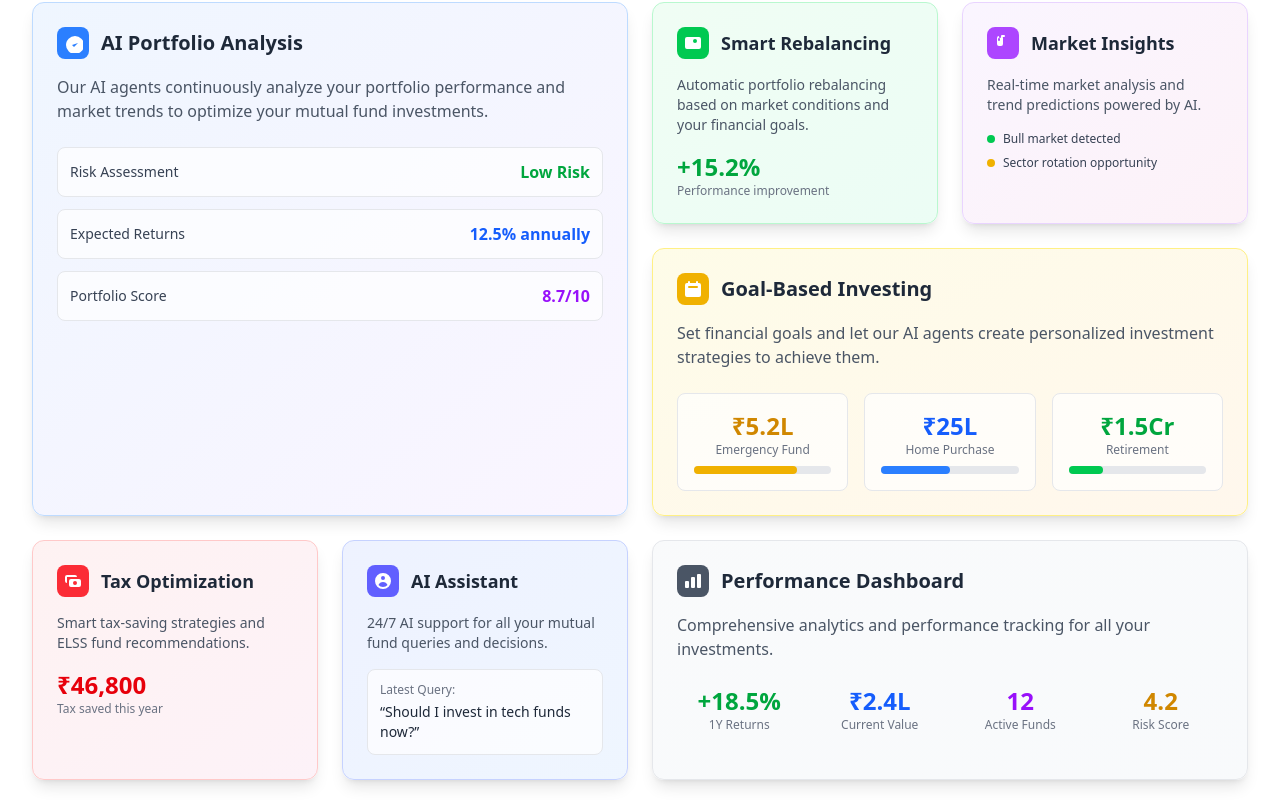
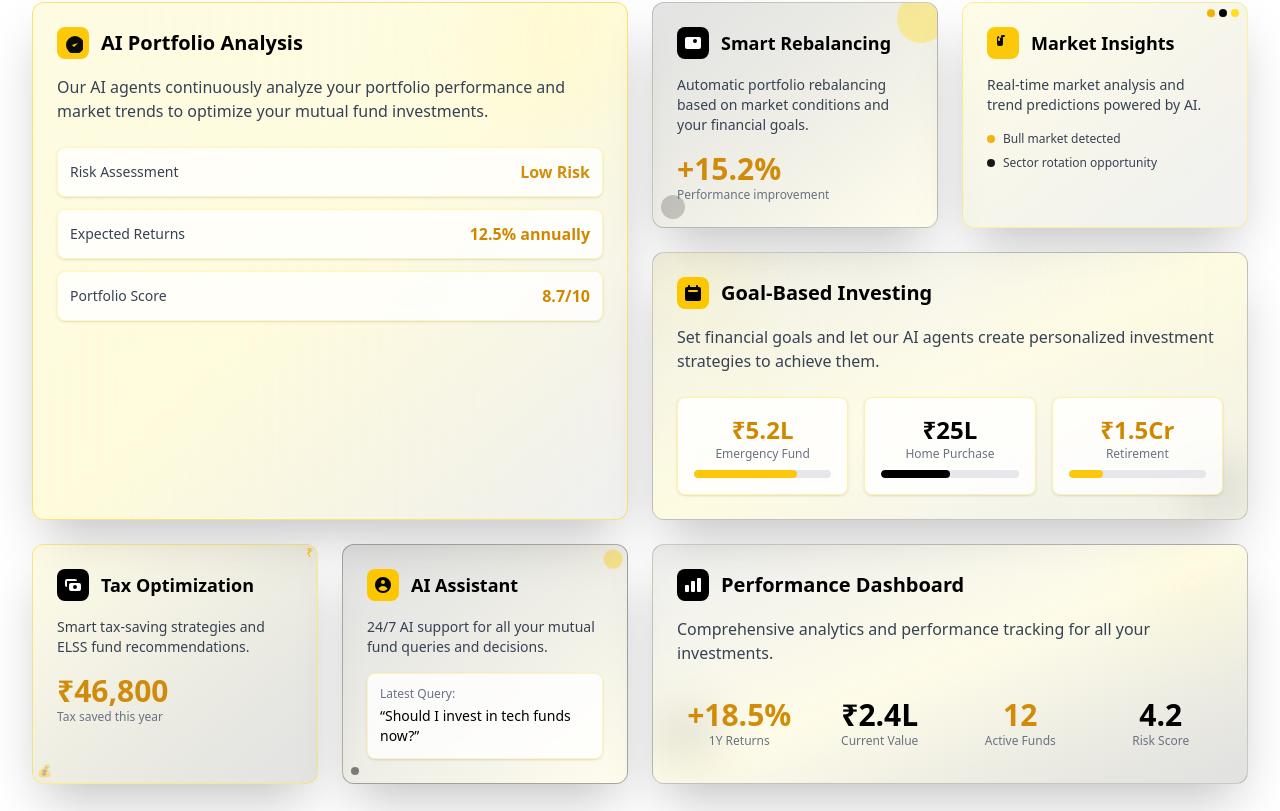
Before and after one commit to devleo10/springpad, a Next.js app: page / in a window 1280 px wide. Shown: the part 1229-2040 px from the top of the page. Built offline with nearby package versions, Linux system fonts and the light colour scheme.

Commit message:
Enhance BentoPage layout and styling with improved color schemes, animations, and responsive design elements

```diff
--- a/components/BentoPage.tsx
+++ b/components/BentoPage.tsx
@@ -2,11 +2,11 @@ import React from 'react'
 
 const BentoPage = () => {
   return (
-    <div className="min-h-screen text-gray-900 p-4 md:p-8">
+    <div className="min-h-screen bg-white text-black p-4 md:p-8 overflow-hidden">
       <div className="max-w-7xl mx-auto">
         {/* Header Section */}
         <div className="text-center mb-12">
-          <h1 className="text-4xl md:text-6xl font-bold mb-4 bg-gradient-to-r from-blue-600 to-purple-600 bg-clip-text text-transparent">
+          <h1 className="text-4xl md:text-6xl font-bold mb-4 bg-gradient-to-r from-yellow-400 via-yellow-500 to-yellow-600 bg-clip-text text-transparent animate-pulse">
             AI-Powered Mutual Funds
           </h1>
           <p className="text-gray-600 text-lg md:text-xl max-w-2xl mx-auto">
@@ -18,188 +18,234 @@ const BentoPage = () => {
         <div className="grid grid-cols-1 md:grid-cols-2 lg:grid-cols-4 gap-4 md:gap-6">
 
           {/* AI Portfolio Analysis - Large Card */}
-          <div className="lg:col-span-2 lg:row-span-2 bg-gradient-to-br from-blue-50 to-purple-50 rounded-xl p-6 border border-blue-200 hover:border-blue-300 transition-all duration-300 shadow-lg hover:shadow-xl">
+          <div className="lg:col-span-2 lg:row-span-2 bg-gradient-to-br from-yellow-50 via-yellow-100/50 to-black/5 rounded-xl p-6 border border-yellow-400/50 hover:border-yellow-500 transition-all duration-500 shadow-2xl hover:shadow-yellow-400/30 relative group overflow-hidden">
+            {/* Animated Background Pattern */}
+            <div className="absolute inset-0 bg-gradient-to-r from-yellow-100/30 to-transparent animate-pulse opacity-50"></div>
+            <div className="absolute top-0 right-0 w-32 h-32 bg-yellow-200/30 rounded-full blur-3xl animate-bounce"></div>
+
+            <div className="relative z-10">
               <div className="flex items-center mb-4">
-              <div className="w-8 h-8 bg-blue-500 rounded-lg flex items-center justify-center mr-3">
-                <svg className="w-5 h-5 text-white" fill="currentColor" viewBox="0 0 20 20">
+                <div className="w-8 h-8 bg-yellow-400 rounded-lg flex items-center justify-center mr-3 animate-pulse">
+                  <svg className="w-5 h-5 text-black" fill="currentColor" viewBox="0 0 20 20">
                     <path d="M9 12l2 2 4-4m6 2a9 9 0 11-18 0 9 9 0 0118 0z"/>
                   </svg>
                 </div>
-              <h3 className="text-xl font-semibold text-gray-800">AI Portfolio Analysis</h3>
+                <h3 className="text-xl font-semibold text-black group-hover:text-yellow-600 transition-colors duration-300">AI Portfolio Analysis</h3>
               </div>
-            <p className="text-gray-600 mb-6">
+              <p className="text-gray-700 mb-6 group-hover:text-gray-800 transition-colors duration-300">
                 Our AI agents continuously analyze your portfolio performance and market trends to optimize your mutual fund investments.
               </p>
               <div className="space-y-3">
-              <div className="flex justify-between items-center p-3 bg-white/70 rounded-lg border border-gray-200">
+                <div className="flex justify-between items-center p-3 bg-white/80 backdrop-blur-sm rounded-lg border border-yellow-300/30 hover:border-yellow-400/50 transition-all duration-300 hover:bg-white/90 shadow-sm">
                   <span className="text-sm text-gray-700">Risk Assessment</span>
-                <span className="text-green-600 font-semibold">Low Risk</span>
+                  <span className="text-yellow-600 font-semibold animate-pulse">Low Risk</span>
                 </div>
-              <div className="flex justify-between items-center p-3 bg-white/70 rounded-lg border border-gray-200">
+                <div className="flex justify-between items-center p-3 bg-white/80 backdrop-blur-sm rounded-lg border border-yellow-300/30 hover:border-yellow-400/50 transition-all duration-300 hover:bg-white/90 shadow-sm">
                   <span className="text-sm text-gray-700">Expected Returns</span>
-                <span className="text-blue-600 font-semibold">12.5% annually</span>
+                  <span className="text-yellow-600 font-semibold">12.5% annually</span>
                 </div>
-              <div className="flex justify-between items-center p-3 bg-white/70 rounded-lg border border-gray-200">
+                <div className="flex justify-between items-center p-3 bg-white/80 backdrop-blur-sm rounded-lg border border-yellow-300/30 hover:border-yellow-400/50 transition-all duration-300 hover:bg-white/90 shadow-sm">
                   <span className="text-sm text-gray-700">Portfolio Score</span>
-                <span className="text-purple-600 font-semibold">8.7/10</span>
+                  <span className="text-yellow-600 font-semibold">8.7/10</span>
+                </div>
               </div>
             </div>
           </div>
 
           {/* Smart Rebalancing */}
-          <div className="bg-gradient-to-br from-green-50 to-emerald-50 rounded-xl p-6 border border-green-200 hover:border-green-300 transition-all duration-300 shadow-lg hover:shadow-xl">
+          <div className="bg-gradient-to-br from-black/10 to-yellow-100/30 rounded-xl p-6 border border-black/20 hover:border-yellow-500 transition-all duration-500 shadow-2xl hover:shadow-yellow-400/30 relative group overflow-hidden">
+            {/* Moving Elements */}
+            <div className="absolute -top-2 -right-2 w-12 h-12 bg-yellow-300/40 rounded-full animate-spin"></div>
+            <div className="absolute bottom-2 left-2 w-6 h-6 bg-black/20 rounded-full animate-pulse"></div>
+
+            <div className="relative z-10">
               <div className="flex items-center mb-4">
-              <div className="w-8 h-8 bg-green-500 rounded-lg flex items-center justify-center mr-3">
-                <svg className="w-5 h-5 text-white" fill="currentColor" viewBox="0 0 20 20">
+                <div className="w-8 h-8 bg-black rounded-lg flex items-center justify-center mr-3 group-hover:bg-yellow-400 transition-all duration-300">
+                  <svg className="w-5 h-5 text-white group-hover:text-black" fill="currentColor" viewBox="0 0 20 20">
                     <path d="M4 4a2 2 0 00-2 2v8a2 2 0 002 2h12a2 2 0 002-2V6a2 2 0 00-2-2H4zm2 6a2 2 0 104 0 2 2 0 00-4 0zm8-2a2 2 0 11-4 0 2 2 0 014 0z"/>
                   </svg>
                 </div>
-              <h3 className="text-lg font-semibold text-gray-800">Smart Rebalancing</h3>
+                <h3 className="text-lg font-semibold text-black group-hover:text-yellow-600 transition-colors duration-300">Smart Rebalancing</h3>
               </div>
-            <p className="text-gray-600 text-sm mb-4">
+              <p className="text-gray-700 text-sm mb-4 group-hover:text-gray-800 transition-colors duration-300">
                 Automatic portfolio rebalancing based on market conditions and your financial goals.
               </p>
-            <div className="text-2xl font-bold text-green-600">
+              <div className="text-3xl font-bold text-yellow-600 animate-pulse">
                 +15.2%
               </div>
               <div className="text-xs text-gray-500">
                 Performance improvement
               </div>
             </div>
+          </div>
 
           {/* Market Insights */}
-          <div className="bg-gradient-to-br from-purple-50 to-pink-50 rounded-xl p-6 border border-purple-200 hover:border-purple-300 transition-all duration-300 shadow-lg hover:shadow-xl">
+          <div className="bg-gradient-to-br from-yellow-100/40 to-black/5 rounded-xl p-6 border border-yellow-300/40 hover:border-yellow-500 transition-all duration-500 shadow-2xl hover:shadow-yellow-400/20 relative group overflow-hidden">
+            {/* Floating Market Indicators */}
+            <div className="absolute top-2 right-2 flex space-x-1">
+              <div className="w-2 h-2 bg-yellow-500 rounded-full animate-bounce"></div>
+              <div className="w-2 h-2 bg-black rounded-full animate-bounce" style={{animationDelay: '0.1s'}}></div>
+              <div className="w-2 h-2 bg-yellow-300 rounded-full animate-bounce" style={{animationDelay: '0.2s'}}></div>
+            </div>
+
+            <div className="relative z-10">
               <div className="flex items-center mb-4">
-              <div className="w-8 h-8 bg-purple-500 rounded-lg flex items-center justify-center mr-3">
-                <svg className="w-5 h-5 text-white" fill="currentColor" viewBox="0 0 20 20">
+                <div className="w-8 h-8 bg-yellow-400 rounded-lg flex items-center justify-center mr-3 animate-pulse">
+                  <svg className="w-5 h-5 text-black" fill="currentColor" viewBox="0 0 20 20">
                     <path d="M9 2a1 1 0 000 2h2a1 1 0 100-2H9z"/>
                     <path fillRule="evenodd" d="M4 5a2 2 0 012-2v1a1 1 0 102 0V3a2 2 0 012 2v6a2 2 0 01-2 2H6a2 2 0 01-2-2V5zm3 2V6a1 1 0 10-2 0v1a1 1 0 102 0z" clipRule="evenodd"/>
                   </svg>
                 </div>
-              <h3 className="text-lg font-semibold text-gray-800">Market Insights</h3>
+                <h3 className="text-lg font-semibold text-black group-hover:text-yellow-600 transition-colors duration-300">Market Insights</h3>
               </div>
-            <p className="text-gray-600 text-sm mb-4">
+              <p className="text-gray-700 text-sm mb-4 group-hover:text-gray-800 transition-colors duration-300">
                 Real-time market analysis and trend predictions powered by AI.
               </p>
               <div className="space-y-2">
-              <div className="flex items-center">
-                <div className="w-2 h-2 bg-green-500 rounded-full mr-2"></div>
+                <div className="flex items-center transform hover:translate-x-2 transition-transform duration-300">
+                  <div className="w-2 h-2 bg-yellow-500 rounded-full mr-2 animate-pulse"></div>
                   <span className="text-xs text-gray-700">Bull market detected</span>
                 </div>
-              <div className="flex items-center">
-                <div className="w-2 h-2 bg-yellow-500 rounded-full mr-2"></div>
+                <div className="flex items-center transform hover:translate-x-2 transition-transform duration-300">
+                  <div className="w-2 h-2 bg-black rounded-full mr-2 animate-pulse" style={{animationDelay: '0.5s'}}></div>
                   <span className="text-xs text-gray-700">Sector rotation opportunity</span>
+                </div>
               </div>
             </div>
           </div>
 
           {/* Investment Goals */}
-          <div className="lg:col-span-2 bg-gradient-to-br from-yellow-50 to-orange-50 rounded-xl p-6 border border-yellow-200 hover:border-yellow-300 transition-all duration-300 shadow-lg hover:shadow-xl">
+          <div className="lg:col-span-2 bg-gradient-to-br from-black/5 via-yellow-50 to-black/5 rounded-xl p-6 border border-black/20 hover:border-yellow-500 transition-all duration-500 shadow-2xl hover:shadow-yellow-400/20 relative group overflow-hidden">
+            {/* Animated Background Elements */}
+            <div className="absolute inset-0 bg-gradient-to-r from-yellow-100/20 via-transparent to-yellow-100/20 animate-pulse"></div>
+            <div className="absolute top-0 left-0 w-20 h-20 bg-yellow-200/30 rounded-full blur-2xl animate-bounce"></div>
+            <div className="absolute bottom-0 right-0 w-16 h-16 bg-black/10 rounded-full blur-xl animate-pulse"></div>
+
+            <div className="relative z-10">
               <div className="flex items-center mb-4">
-              <div className="w-8 h-8 bg-yellow-500 rounded-lg flex items-center justify-center mr-3">
-                <svg className="w-5 h-5 text-white" fill="currentColor" viewBox="0 0 20 20">
+                <div className="w-8 h-8 bg-yellow-400 rounded-lg flex items-center justify-center mr-3 group-hover:animate-spin">
+                  <svg className="w-5 h-5 text-black" fill="currentColor" viewBox="0 0 20 20">
                     <path fillRule="evenodd" d="M6 2a1 1 0 00-1 1v1H4a2 2 0 00-2 2v10a2 2 0 002 2h12a2 2 0 002-2V6a2 2 0 00-2-2h-1V3a1 1 0 10-2 0v1H7V3a1 1 0 00-1-1zm0 5a1 1 0 000 2h8a1 1 0 100-2H6z" clipRule="evenodd"/>
                   </svg>
                 </div>
-              <h3 className="text-xl font-semibold text-gray-800">Goal-Based Investing</h3>
+                <h3 className="text-xl font-semibold text-black group-hover:text-yellow-600 transition-colors duration-300">Goal-Based Investing</h3>
               </div>
-            <p className="text-gray-600 mb-6">
+              <p className="text-gray-700 mb-6 group-hover:text-gray-800 transition-colors duration-300">
                 Set financial goals and let our AI agents create personalized investment strategies to achieve them.
               </p>
               <div className="grid grid-cols-1 md:grid-cols-3 gap-4">
-              <div className="text-center p-4 bg-white/70 rounded-lg border border-gray-200">
-                <div className="text-2xl font-bold text-yellow-600">₹5.2L</div>
+                <div className="text-center p-4 bg-white/80 backdrop-blur-sm rounded-lg border border-yellow-300/40 hover:border-yellow-400/60 transition-all duration-300 hover:scale-105 group shadow-sm">
+                  <div className="text-2xl font-bold text-yellow-600 group-hover:animate-pulse">₹5.2L</div>
                   <div className="text-xs text-gray-500">Emergency Fund</div>
-                <div className="w-full bg-gray-200 rounded-full h-2 mt-2">
-                  <div className="bg-yellow-500 h-2 rounded-full w-3/4"></div>
+                  <div className="w-full bg-gray-200 rounded-full h-2 mt-2 overflow-hidden">
+                    <div className="bg-yellow-400 h-2 rounded-full w-3/4 animate-pulse"></div>
                   </div>
                 </div>
-              <div className="text-center p-4 bg-white/70 rounded-lg border border-gray-200">
-                <div className="text-2xl font-bold text-blue-600">₹25L</div>
+                <div className="text-center p-4 bg-white/80 backdrop-blur-sm rounded-lg border border-yellow-300/40 hover:border-yellow-400/60 transition-all duration-300 hover:scale-105 group shadow-sm">
+                  <div className="text-2xl font-bold text-black group-hover:text-yellow-600 transition-colors duration-300">₹25L</div>
                   <div className="text-xs text-gray-500">Home Purchase</div>
-                <div className="w-full bg-gray-200 rounded-full h-2 mt-2">
-                  <div className="bg-blue-500 h-2 rounded-full w-1/2"></div>
+                  <div className="w-full bg-gray-200 rounded-full h-2 mt-2 overflow-hidden">
+                    <div className="bg-black h-2 rounded-full w-1/2"></div>
                   </div>
                 </div>
-              <div className="text-center p-4 bg-white/70 rounded-lg border border-gray-200">
-                <div className="text-2xl font-bold text-green-600">₹1.5Cr</div>
+                <div className="text-center p-4 bg-white/80 backdrop-blur-sm rounded-lg border border-yellow-300/40 hover:border-yellow-400/60 transition-all duration-300 hover:scale-105 group shadow-sm">
+                  <div className="text-2xl font-bold text-yellow-600 group-hover:animate-pulse">₹1.5Cr</div>
                   <div className="text-xs text-gray-500">Retirement</div>
-                <div className="w-full bg-gray-200 rounded-full h-2 mt-2">
-                  <div className="bg-green-500 h-2 rounded-full w-1/4"></div>
+                  <div className="w-full bg-gray-200 rounded-full h-2 mt-2 overflow-hidden">
+                    <div className="bg-yellow-400 h-2 rounded-full w-1/4 animate-pulse"></div>
+                  </div>
                 </div>
               </div>
             </div>
           </div>
 
           {/* Tax Optimization */}
-          <div className="bg-gradient-to-br from-red-50 to-pink-50 rounded-xl p-6 border border-red-200 hover:border-red-300 transition-all duration-300 shadow-lg hover:shadow-xl">
+          <div className="bg-gradient-to-br from-yellow-100/40 to-black/10 rounded-xl p-6 border border-yellow-300/50 hover:border-yellow-500 transition-all duration-500 shadow-2xl hover:shadow-yellow-400/30 relative group overflow-hidden">
+            {/* Money Animation Elements */}
+            <div className="absolute top-1 right-1 text-yellow-500 text-xs animate-bounce">₹</div>
+            <div className="absolute bottom-1 left-1 text-black/50 text-xs animate-pulse">💰</div>
+
+            <div className="relative z-10">
               <div className="flex items-center mb-4">
-              <div className="w-8 h-8 bg-red-500 rounded-lg flex items-center justify-center mr-3">
-                <svg className="w-5 h-5 text-white" fill="currentColor" viewBox="0 0 20 20">
+                <div className="w-8 h-8 bg-black rounded-lg flex items-center justify-center mr-3 group-hover:bg-yellow-400 transition-all duration-300">
+                  <svg className="w-5 h-5 text-white group-hover:text-black" fill="currentColor" viewBox="0 0 20 20">
                     <path fillRule="evenodd" d="M4 4a2 2 0 00-2 2v4a2 2 0 002 2V6h10a2 2 0 00-2-2H4zm2 6a2 2 0 012-2h8a2 2 0 012 2v4a2 2 0 01-2 2H8a2 2 0 01-2-2v-4zm6 4a2 2 0 100-4 2 2 0 000 4z" clipRule="evenodd"/>
                   </svg>
                 </div>
-              <h3 className="text-lg font-semibold text-gray-800">Tax Optimization</h3>
+                <h3 className="text-lg font-semibold text-black group-hover:text-yellow-600 transition-colors duration-300">Tax Optimization</h3>
               </div>
-            <p className="text-gray-600 text-sm mb-4">
+              <p className="text-gray-700 text-sm mb-4 group-hover:text-gray-800 transition-colors duration-300">
                 Smart tax-saving strategies and ELSS fund recommendations.
               </p>
-            <div className="text-2xl font-bold text-red-600">
+              <div className="text-3xl font-bold text-yellow-600 animate-pulse">
                 ₹46,800
               </div>
-            <div className="text-xs text-gray-500">
+              <div className="text-xs text-gray-500 group-hover:text-yellow-600/70 transition-colors duration-300">
                 Tax saved this year
+              </div>
             </div>
           </div>
 
           {/* AI Assistant */}
-          <div className="bg-gradient-to-br from-indigo-50 to-blue-50 rounded-xl p-6 border border-indigo-200 hover:border-indigo-300 transition-all duration-300 shadow-lg hover:shadow-xl">
+          <div className="bg-gradient-to-br from-black/10 to-yellow-100/30 rounded-xl p-6 border border-black/30 hover:border-yellow-500 transition-all duration-500 shadow-2xl hover:shadow-yellow-400/20 relative group overflow-hidden">
+            {/* Chat Bubble Animation */}
+            <div className="absolute top-2 right-2 w-3 h-3 bg-yellow-400 rounded-full animate-ping"></div>
+            <div className="absolute bottom-2 left-2 w-2 h-2 bg-black/50 rounded-full animate-pulse"></div>
+
+            <div className="relative z-10">
               <div className="flex items-center mb-4">
-              <div className="w-8 h-8 bg-indigo-500 rounded-lg flex items-center justify-center mr-3">
-                <svg className="w-5 h-5 text-white" fill="currentColor" viewBox="0 0 20 20">
+                <div className="w-8 h-8 bg-yellow-400 rounded-lg flex items-center justify-center mr-3 group-hover:animate-bounce">
+                  <svg className="w-5 h-5 text-black" fill="currentColor" viewBox="0 0 20 20">
                     <path fillRule="evenodd" d="M18 10a8 8 0 11-16 0 8 8 0 0116 0zm-6-3a2 2 0 11-4 0 2 2 0 014 0zm-2 4a5 5 0 00-4.546 2.916A5.986 5.986 0 0010 16a5.986 5.986 0 004.546-2.084A5 5 0 0010 11z" clipRule="evenodd"/>
                   </svg>
                 </div>
-              <h3 className="text-lg font-semibold text-gray-800">AI Assistant</h3>
+                <h3 className="text-lg font-semibold text-black group-hover:text-yellow-600 transition-colors duration-300">AI Assistant</h3>
               </div>
-            <p className="text-gray-600 text-sm mb-4">
+              <p className="text-gray-700 text-sm mb-4 group-hover:text-gray-800 transition-colors duration-300">
                 24/7 AI support for all your mutual fund queries and decisions.
               </p>
-            <div className="bg-white/70 rounded-lg p-3 border border-gray-200">
+              <div className="bg-white/80 backdrop-blur-sm rounded-lg p-3 border border-yellow-300/30 hover:border-yellow-400/50 transition-all duration-300 shadow-sm">
                 <div className="text-xs text-gray-500 mb-1">Latest Query:</div>
-              <div className="text-sm text-gray-800">&ldquo;Should I invest in tech funds now?&rdquo;</div>
+                <div className="text-sm text-black group-hover:text-yellow-600 transition-colors duration-300">&ldquo;Should I invest in tech funds now?&rdquo;</div>
+              </div>
             </div>
           </div>
 
           {/* Performance Dashboard */}
-          <div className="lg:col-span-2 bg-gradient-to-br from-gray-50 to-slate-50 rounded-xl p-6 border border-gray-200 hover:border-gray-300 transition-all duration-300 shadow-lg hover:shadow-xl">
+          <div className="lg:col-span-2 bg-gradient-to-br from-black/5 via-yellow-50 to-black/10 rounded-xl p-6 border border-black/20 hover:border-yellow-500 transition-all duration-500 shadow-2xl hover:shadow-yellow-400/20 relative group overflow-hidden">
+            {/* Animated Chart Elements */}
+            <div className="absolute top-0 right-0 w-24 h-24 bg-gradient-to-br from-yellow-200/30 to-transparent rounded-full blur-2xl animate-pulse"></div>
+            <div className="absolute bottom-0 left-0 w-16 h-16 bg-black/10 rounded-full blur-xl animate-bounce"></div>
+
+            <div className="relative z-10">
               <div className="flex items-center mb-4">
-              <div className="w-8 h-8 bg-gray-600 rounded-lg flex items-center justify-center mr-3">
-                <svg className="w-5 h-5 text-white" fill="currentColor" viewBox="0 0 20 20">
+                <div className="w-8 h-8 bg-black rounded-lg flex items-center justify-center mr-3 group-hover:bg-yellow-400 transition-all duration-300">
+                  <svg className="w-5 h-5 text-white group-hover:text-black" fill="currentColor" viewBox="0 0 20 20">
                     <path d="M2 11a1 1 0 011-1h2a1 1 0 011 1v5a1 1 0 01-1 1H3a1 1 0 01-1-1v-5zM8 7a1 1 0 011-1h2a1 1 0 011 1v9a1 1 0 01-1 1H9a1 1 0 01-1-1V7zM14 4a1 1 0 011-1h2a1 1 0 011 1v12a1 1 0 01-1 1h-2a1 1 0 01-1-1V4z"/>
                   </svg>
                 </div>
-              <h3 className="text-xl font-semibold text-gray-800">Performance Dashboard</h3>
+                <h3 className="text-xl font-semibold text-black group-hover:text-yellow-600 transition-colors duration-300">Performance Dashboard</h3>
               </div>
-            <p className="text-gray-600 mb-6">
+              <p className="text-gray-700 mb-6 group-hover:text-gray-800 transition-colors duration-300">
                 Comprehensive analytics and performance tracking for all your investments.
               </p>
               <div className="grid grid-cols-2 md:grid-cols-4 gap-4">
-              <div className="text-center">
-                <div className="text-2xl font-bold text-green-600">+18.5%</div>
+                <div className="text-center transform hover:scale-110 transition-all duration-300 hover:bg-black/5 p-2 rounded-lg">
+                  <div className="text-3xl font-bold text-yellow-600 animate-pulse">+18.5%</div>
                   <div className="text-xs text-gray-500">1Y Returns</div>
                 </div>
-              <div className="text-center">
-                <div className="text-2xl font-bold text-blue-600">₹2.4L</div>
+                <div className="text-center transform hover:scale-110 transition-all duration-300 hover:bg-black/5 p-2 rounded-lg">
+                  <div className="text-3xl font-bold text-black">₹2.4L</div>
                   <div className="text-xs text-gray-500">Current Value</div>
                 </div>
-              <div className="text-center">
-                <div className="text-2xl font-bold text-purple-600">12</div>
+                <div className="text-center transform hover:scale-110 transition-all duration-300 hover:bg-black/5 p-2 rounded-lg">
+                  <div className="text-3xl font-bold text-yellow-600 animate-pulse">12</div>
                   <div className="text-xs text-gray-500">Active Funds</div>
                 </div>
-              <div className="text-center">
-                <div className="text-2xl font-bold text-yellow-600">4.2</div>
+                <div className="text-center transform hover:scale-110 transition-all duration-300 hover:bg-black/5 p-2 rounded-lg">
+                  <div className="text-3xl font-bold text-black">4.2</div>
                   <div className="text-xs text-gray-500">Risk Score</div>
+                </div>
               </div>
             </div>
           </div>
@@ -208,8 +254,9 @@ const BentoPage = () => {
 
         {/* Call to Action */}
         <div className="text-center mt-12">
-          <button className="bg-gradient-to-r from-blue-600 to-purple-600 hover:from-blue-700 hover:to-purple-700 text-white font-semibold py-3 px-8 rounded-lg transition-all duration-300 transform hover:scale-105 shadow-lg hover:shadow-xl">
-            Start Your AI-Powered Investment Journey
+          <button className="bg-gradient-to-r from-yellow-400 to-yellow-500 hover:from-yellow-500 hover:to-yellow-600 text-black font-bold py-4 px-10 rounded-xl transition-all duration-500 transform hover:scale-110 shadow-2xl hover:shadow-yellow-400/50 border-2 border-yellow-400 hover:border-black relative overflow-hidden group">
+            <span className="relative z-10">Start Your AI-Powered Investment Journey</span>
+            <div className="absolute inset-0 bg-black/20 transform scale-x-0 group-hover:scale-x-100 transition-transform duration-500 origin-left"></div>
           </button>
         </div>
       </div>
```
Lines whose indentation alone changed are shown as unchanged.
